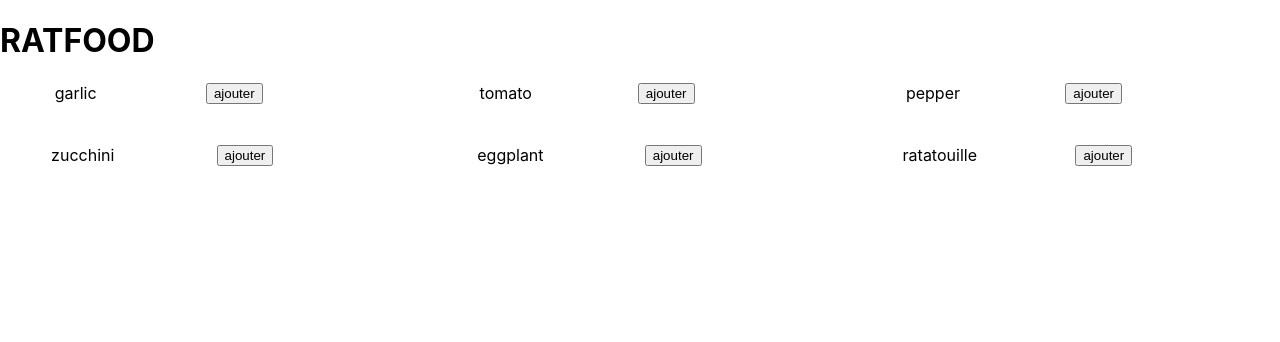
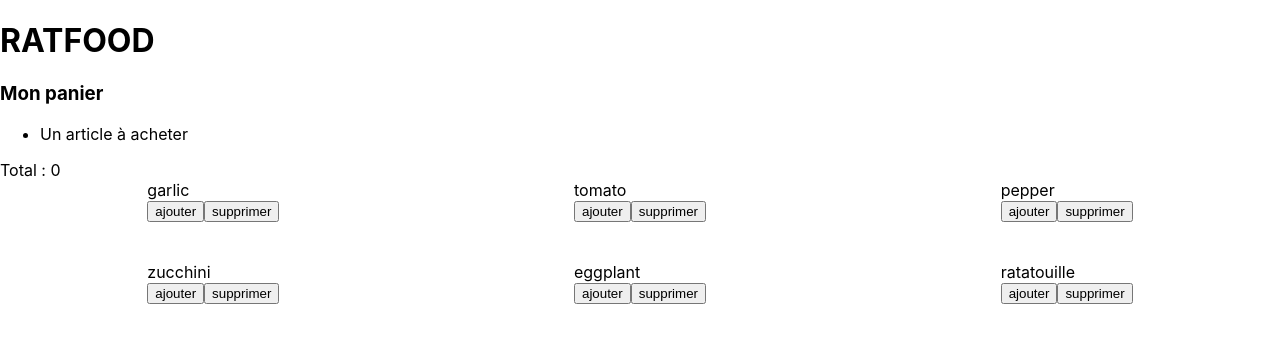
Before and after one commit to saoT/react-shop-basket, a React (Create React App) app: page / in a window 1280 px wide. Shown: the top 342 px of the page. Built offline with nearby package versions, Linux system fonts and the light colour scheme.

Commit message:
Add : cart

```diff
--- /dev/null
+++ b/src/components/Cart.js
@@ -0,0 +1,24 @@
+import React, {Component} from 'react';
+
+class Cart extends Component {
+
+  render () {
+    return (
+      <div className="Cart">
+        <h3>Mon panier</h3>
+
+        <ul>
+          <li>
+            Un article à acheter
+          </li>
+        </ul>
+
+        <div>
+          Total : 0
+        </div>
+      </div>
+    );
+  }
+}
+
+export default Cart;
--- a/src/components/Product.js
+++ b/src/components/Product.js
@@ -3,6 +3,7 @@ import React, {Component} from 'react';
 // declare un COMPONENT
 class Product extends Component {
 
+/*
   handleItem = (operation) => {
     // add : += 1
     // remove : += -1
@@ -11,20 +12,23 @@ class Product extends Component {
       this.setState({qtt: newQtt});
     }
   }
+*/
 
+/*
   componentWillMount () {
     this.state = {
       qtt : 0
     }
   }
+*/
 
   render () {
     return (
       <div>
         <div>{this.props.prod.name}</div>
-        <button onClick={()=>{this.handleItem(1)}}>ajouter</button>
-        <button onClick={()=>{this.handleItem(-1)}}>supprimer</button>
-        <div>{this.state.qtt}</div>
+        <button onClick={()=>{this.props.handle(this.props.index)}}>ajouter</button>
+        <button onClick={()=>{this.props.handle(this.props.index)}}>supprimer</button>
+        <div>{this.props.prod.qtt}</div>
       </div>
     )
   }
--- a/src/components/Shop.js
+++ b/src/components/Shop.js
@@ -3,6 +3,9 @@ import React, { Component } from 'react';
 
 // Vendors
 import Grid from '@material-ui/core/Grid';
+
+import Cart from './Cart';
+import Product from './Product';
 
 const shopProducts = [
   {
@@ -47,31 +50,32 @@ class Shop extends Component {
     fruit est une clé d'objet (object key)
   */
 
+
+  /* Ce CODE ne sert plus a rien
+   Car on a separe Product de Shop*/
+  handle = (index) => {
+    const newProducts = this.state.products;
+    const newProduct = newProducts[index];
+    if (!newProduct.qtt) {
+      newProduct.qtt = 1;
+    }
+    else {
+      newProduct.qtt++;
+    }
+    newProducts[index] = newProduct;
+    this.setState({products : newProducts});
+  }
+
   componentWillMount () {
     this.state = {
       products : shopProducts
     }
   }
 
-  handle = (index) => {
-    // [{0}, {1}, {2}, {3}, {4}, {5}]
-    // Si index = 3
-    // var newProd = {name : pepper, img: 'jpg', price: 2}
-    // UN objet du tableau, pas de S
-    let newProd = this.state.products[index];
-    if (!newProd.qtt) newProd.qtt = 1;
-    // var newProd = {name : pepper, img: 'jpg', price: 2, qtt: 1}
-    // TOUT le tableau, S
-    const newProds = this.state.products;
-    newProds[index] = newProd;
-    this.setState({products : newProds});
-
-    console.log(index);
-  }
-
   render () {
     return (
       <div className="Shop">
+        <Cart/>
         <Grid
           container
         >
@@ -90,15 +94,8 @@ class Shop extends Component {
                     alignItems="center"
                     style={{marginBottom: '40px'}}
                   >
-                    <div>
-                      {oneProduct.name}
-                    </div>
-                    <div>
-                      <button onClick={()=>{this.handle(index)}}>ajouter</button>
-                    </div>
-                    <div>
-                      {oneProduct.qtt}
-                    </div>
+                    <Product prod={oneProduct} index={index} handle={this.handle}/>
+
                   </Grid>
             )})}
         </Grid>
```
